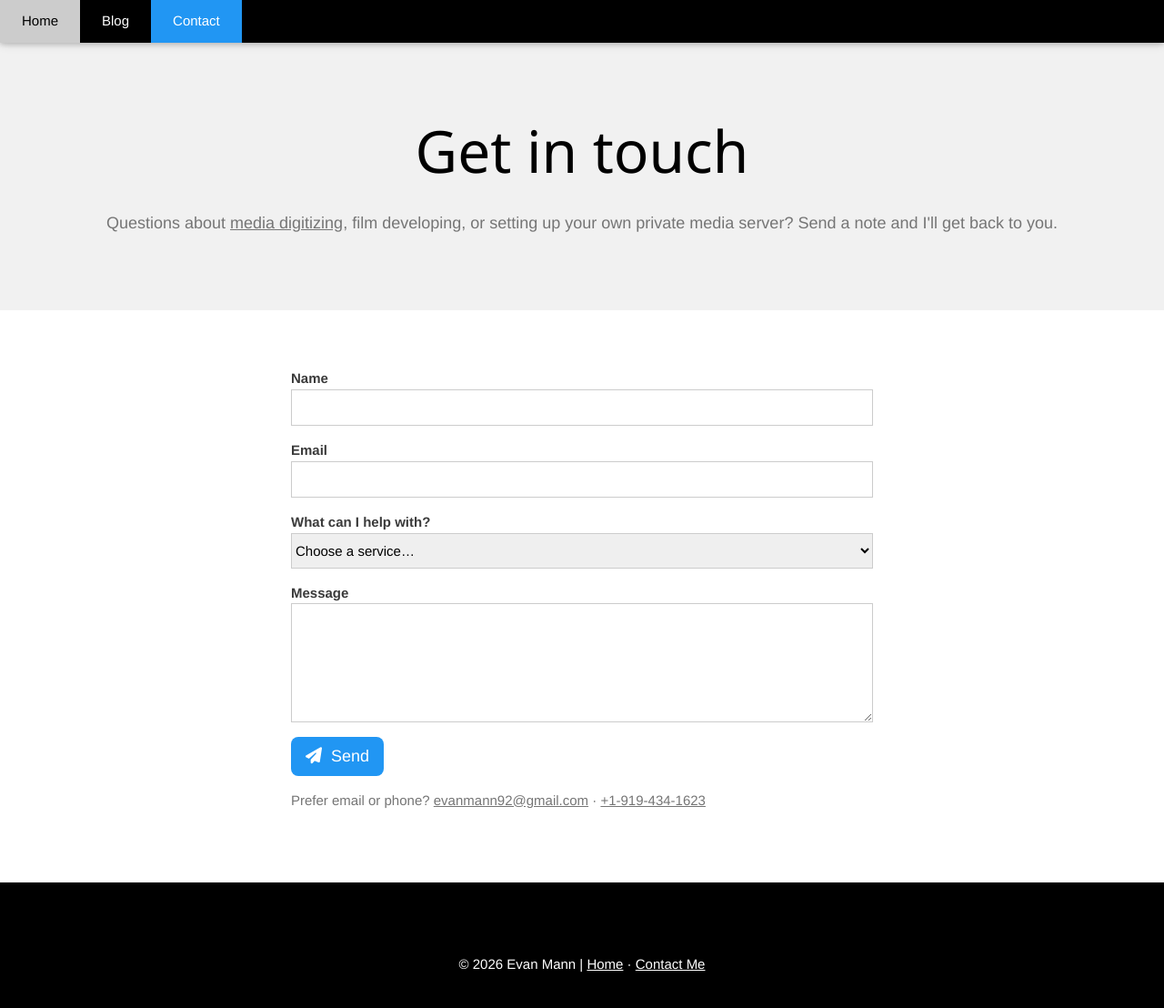
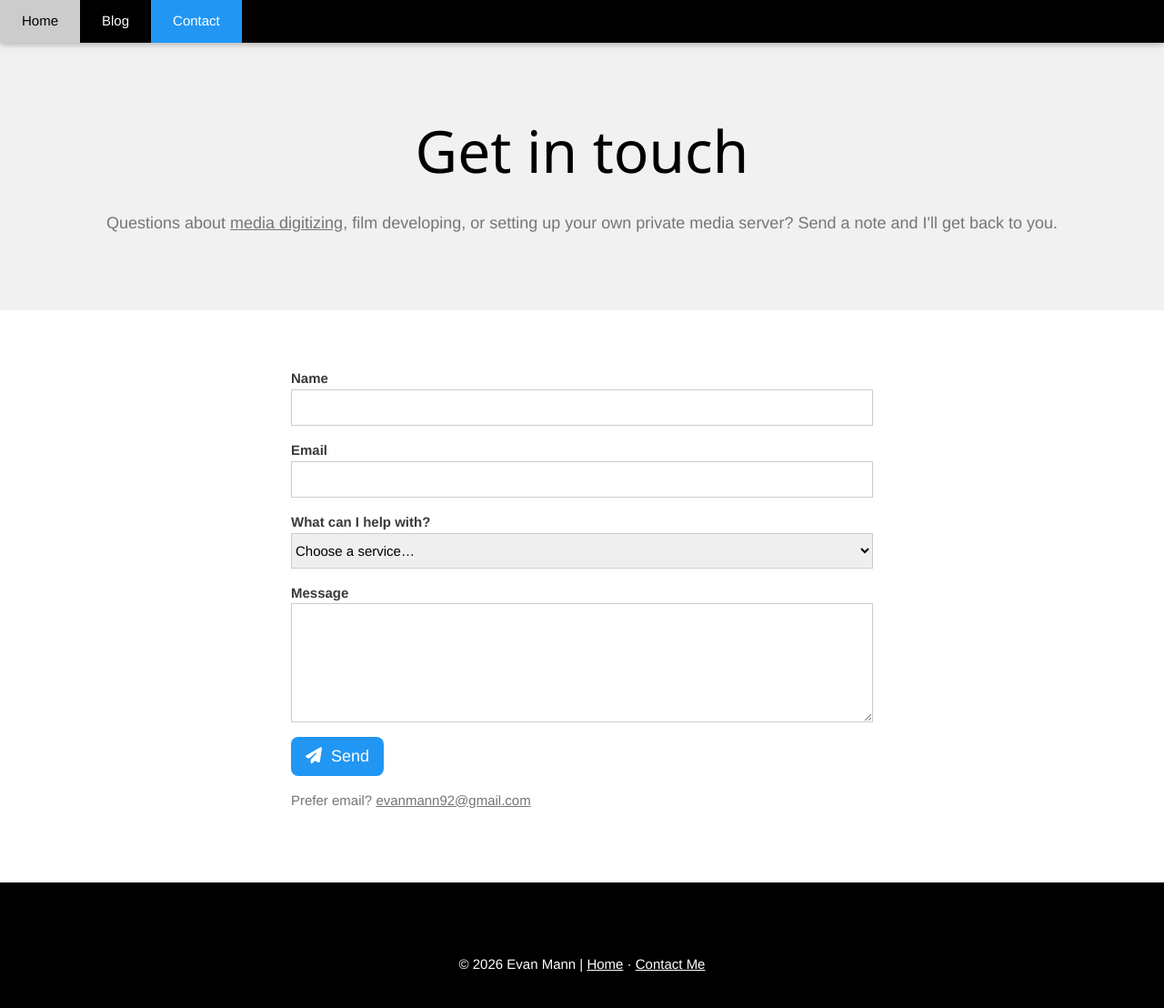
Before and after one commit to evanthemann/evanthemann.github.io, a Jekyll site: the page contact/index.html, which Jekyll copies as it is, in a window 1280 px wide and 1151 px high. Shown: the top 1108 px of the window at 91% size. Built offline with Jekyll 4.4.1, drawn with Linux system fonts in a browser that asks for light colours.

Commit message:
Remove phone number from the public site
Co-Authored-By: Claude Opus 5.5 <noreply@anthropic.com>
Claude-Session: https://claude.ai/code/session_01Kfi4nikh1zP74fnAfvsveK

```diff
--- a/contact/index.html
+++ b/contact/index.html
@@ -84,9 +84,8 @@
 
     <!-- Fallback contact -->
     <p class="w3-text-grey w3-margin-top">
-      Prefer email or phone?
-      <a href="mailto:evanmann92@gmail.com">evanmann92@gmail.com</a> ·
-      <a href="tel:+19194341623">+1-919-434-1623</a>
+      Prefer email?
+      <a href="mailto:evanmann92@gmail.com">evanmann92@gmail.com</a>
     </p>
 
   </div>
--- a/digitize/index.html
+++ b/digitize/index.html
@@ -137,8 +137,7 @@
       <a href="/contact/" class="w3-button w3-teal w3-large w3-round">Request a Quote / Contact</a>
     </p>
     <p class="w3-small w3-text-grey">
-      Prefer phone or email?
-      <a href="tel:+19194341623">+1-919-434-1623</a> &middot;
+      Prefer email?
       <a href="mailto:evanmann92@gmail.com">evanmann92@gmail.com</a>
     </p>
   </div>
--- a/home-videos/index.html
+++ b/home-videos/index.html
@@ -245,10 +245,6 @@
 
       <div id="formResult" class="w3-panel w3-hide w3-margin-top"></div>
 
-      <p class="w3-text-grey w3-margin-top">
-        Rather just call?
-        <a href="tel:+19194341623">+1-919-434-1623</a>
-      </p>
     </div>
   </div>
 </section>
```
